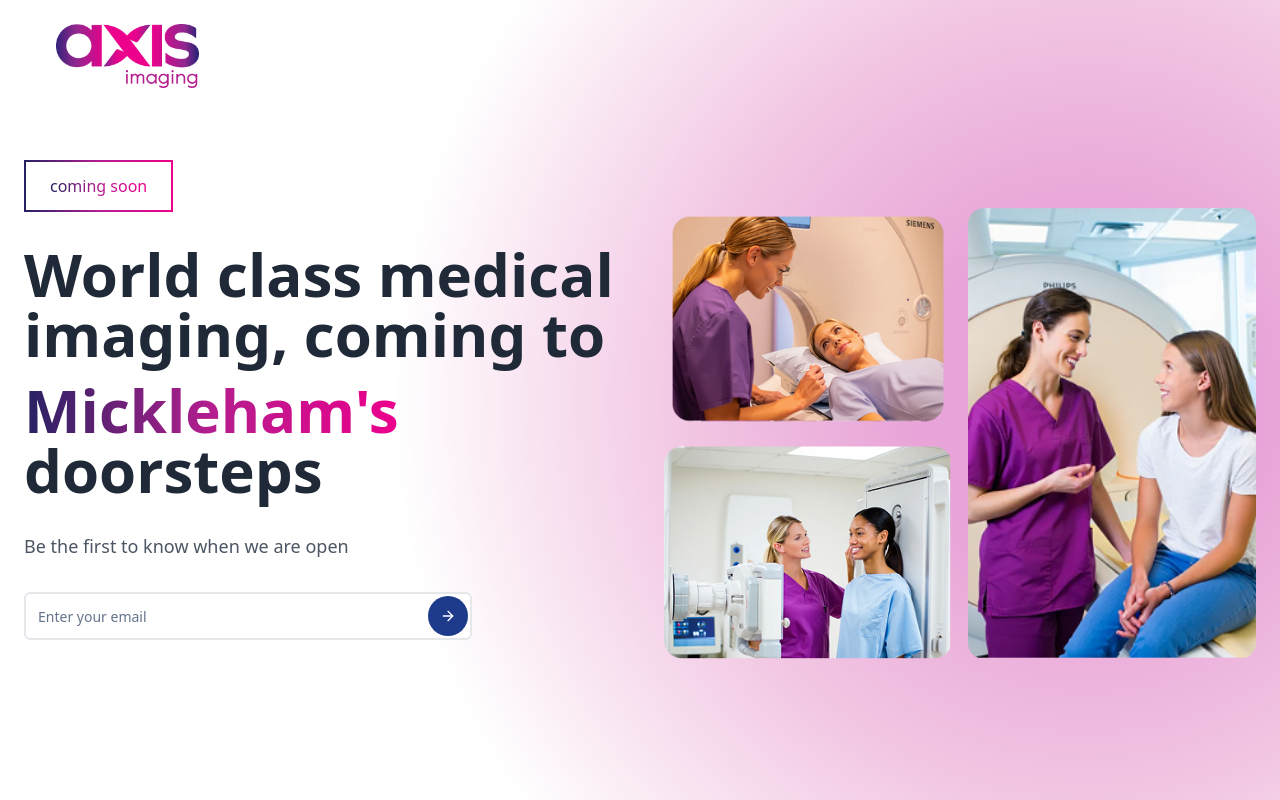
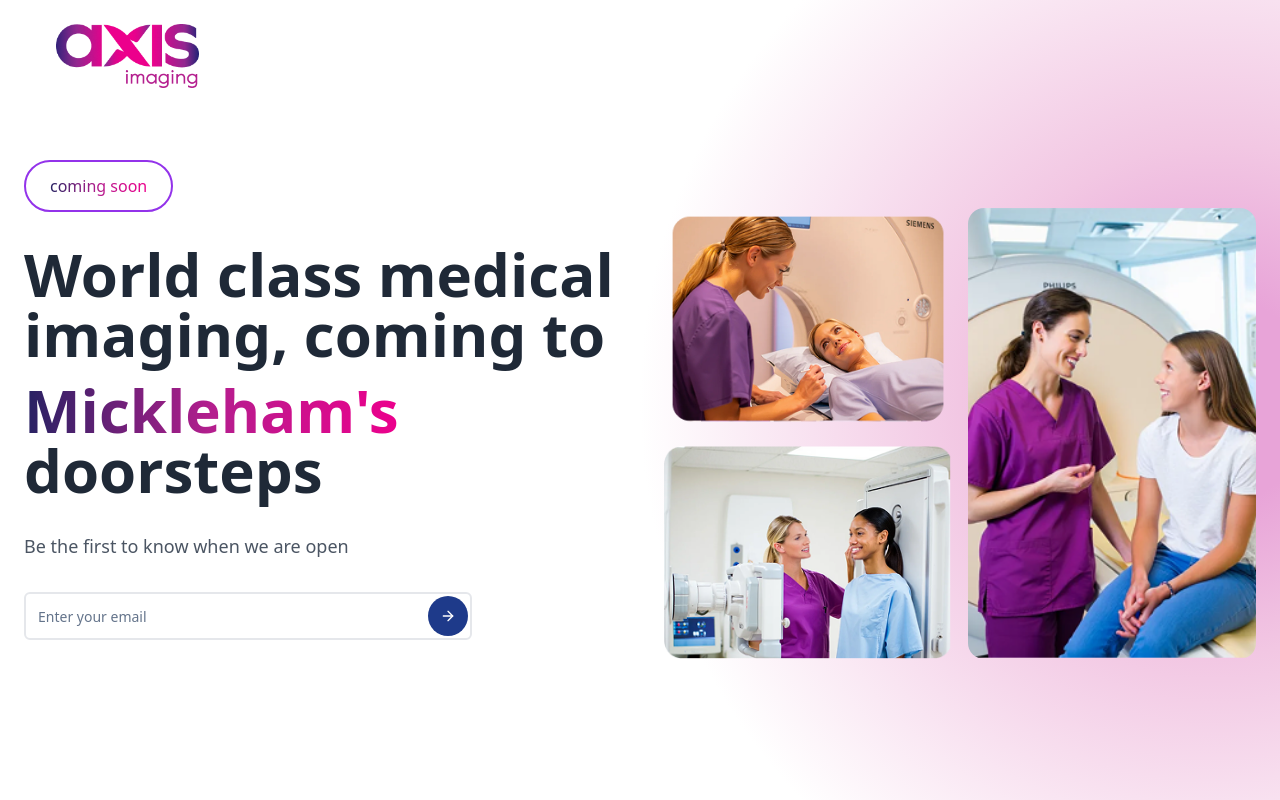
Before and after one commit to hasanaxis/stellar-web-launchpad-site, a React (Vite) app: page / in a window 1280 px wide. Built offline with nearby package versions, Linux system fonts and the light colour scheme.

Commit message:
Fix: Remove pill shape
Removed the pill shape from the "coming soon" badge.

```diff
--- a/src/components/HeroSection.tsx
+++ b/src/components/HeroSection.tsx
@@ -1,3 +1,4 @@
+
 import React from 'react';
 import { ArrowRight } from 'lucide-react';
 import { Button } from "@/components/ui/button";
@@ -6,16 +7,14 @@ import { Input } from "@/components/ui/input";
 const HeroSection = () => {
   return (
     <div className="min-h-screen relative overflow-hidden flex items-center justify-center" style={{
-      background: 'radial-gradient(circle at 85% center, #E8A4D8 15%, #F2C7E3 35%, #FFFFFF 60%)'
+      background: 'radial-gradient(circle at 95% center, #E8A4D8 8%, #F2C7E3 20%, #FFFFFF 45%)'
     }}>
       <div className="container mx-auto px-6 py-12 lg:py-20">
         <div className="grid lg:grid-cols-2 gap-12 items-center">
           {/* Left content */}
           <div className="space-y-8 animate-fade-in">
             {/* Coming soon badge */}
-            <div className="inline-flex items-center px-6 py-3 rounded-full border-2 bg-white/80 backdrop-blur-sm" style={{
-              borderImage: 'linear-gradient(to right, #262262, #B41E8E, #EC008C) 1'
-            }}>
+            <div className="inline-flex items-center px-6 py-3 rounded-full border-2 border-purple-600 bg-white/80 backdrop-blur-sm">
               <span className="bg-gradient-to-r from-[#262262] via-[#B41E8E] to-[#EC008C] bg-clip-text text-transparent font-medium">coming soon</span>
             </div>
 
```
